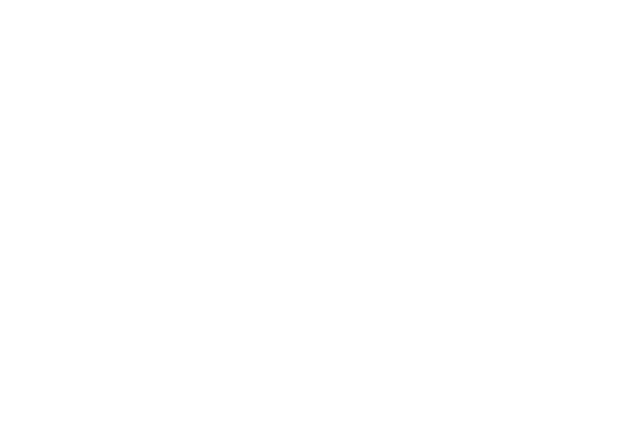
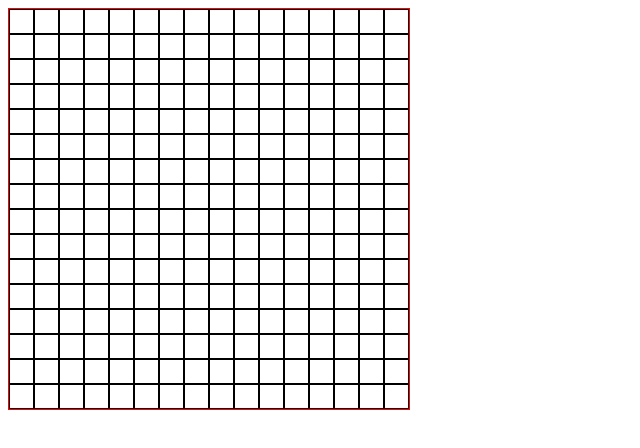
Before and after one commit to Cacem-stack/TOP_Etch-a-Sketch, a plain HTML site: page index.html in a window 1280 px wide. Shown: the whole page, without its empty margins (0-640 px from the left). Drawn offline with Linux system fonts and the light colour scheme.

Commit message:
Create grid function

```diff
--- a/javascript.js
+++ b/javascript.js
@@ -1 +1,32 @@
-const master = document.querySelector(".master")
+const master = document.querySelector(".master");
+//const column = document.createElement("div");
+//column.classList.add("column");
+//
+//const square = document.createElement("div");
+//column.classList.add("square");
+
+function populateCol(n) {
+  let col = document.createElement("div");
+  col.classList.add("column");
+  for (i=0;i<n;i++) {
+    let div = document.createElement("div")
+    div.classList.add("square");
+    col.appendChild(div);
+  }
+  master.appendChild(col)
+}
+
+function populateMas(n) {
+  for (x=0;x<n;x++) {
+    populateCol(n);
+  }
+}
+
+populateMas(16);
+
+let squares = document.querySelectorAll(".square");
+squares.forEach((square) => {
+  square.addEventListener("mouseover", () => {
+    square.style.backgroundColor = "blue";
+  })
+})
--- a/styles.css
+++ b/styles.css
@@ -1,3 +1,20 @@
 .master {
   display: flex;
+  min-width: 400px;
+  max-width: 400px;
+  min-height: 400px;
+  max-height:400px;
+  border: 1px solid red;
 }
+
+.column {
+  display: flex;
+  flex: 1 1 auto;
+  flex-wrap: wrap;
+  flex-direction: column;
+}
+
+.square {
+  flex: 1 1 auto;
+  border: 1px solid black;
+}
```
